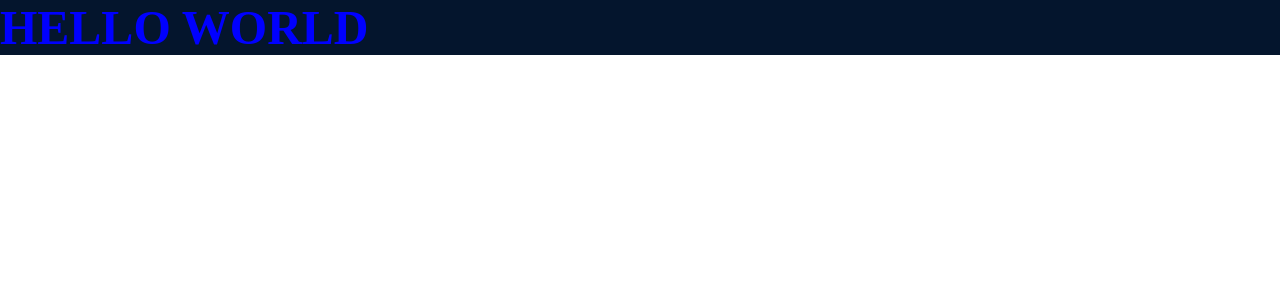
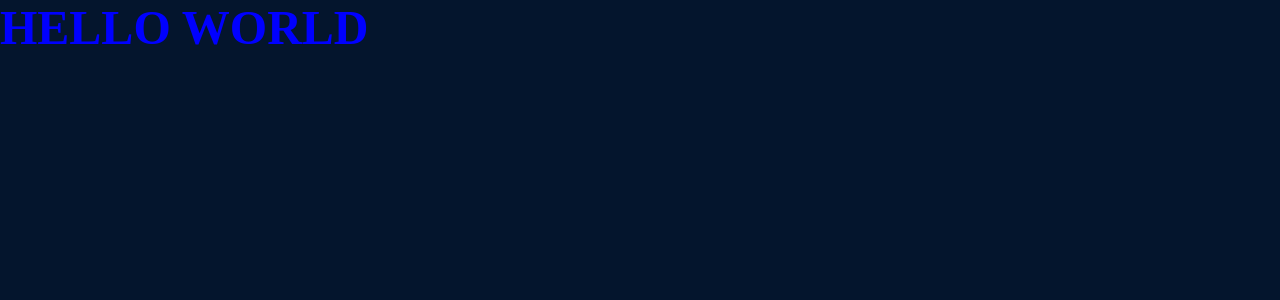
Before and after one commit to rohit-tamboli/My-Portfolio, a React (Vite) app: page / in a window 1280 px wide. Shown: the top 300 px of the page. Built offline with nearby package versions, Linux system fonts and the light colour scheme.

Commit message:
Updated changes

```diff
--- a/src/App.css
+++ b/src/App.css
@@ -7,6 +7,16 @@
     overflow: hidden;
 }
 
+html, body, #root {
+  height: 100%;
+  margin: 0;
+  padding: 0;
+}
+
+body {
+  background-color: var(--color-bg); /* or your desired background */
+}
+
 .customTitle {
   color: blue;
   font-size: 3rem;
```
